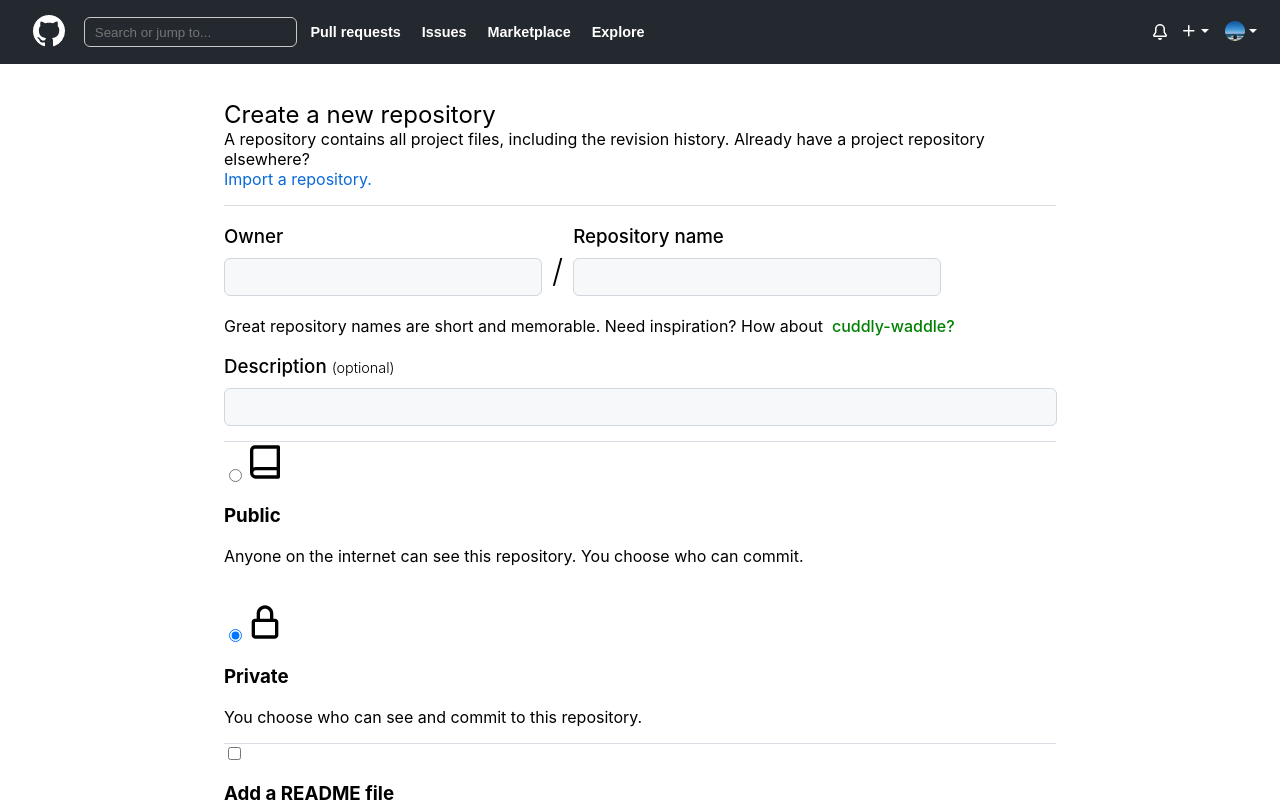
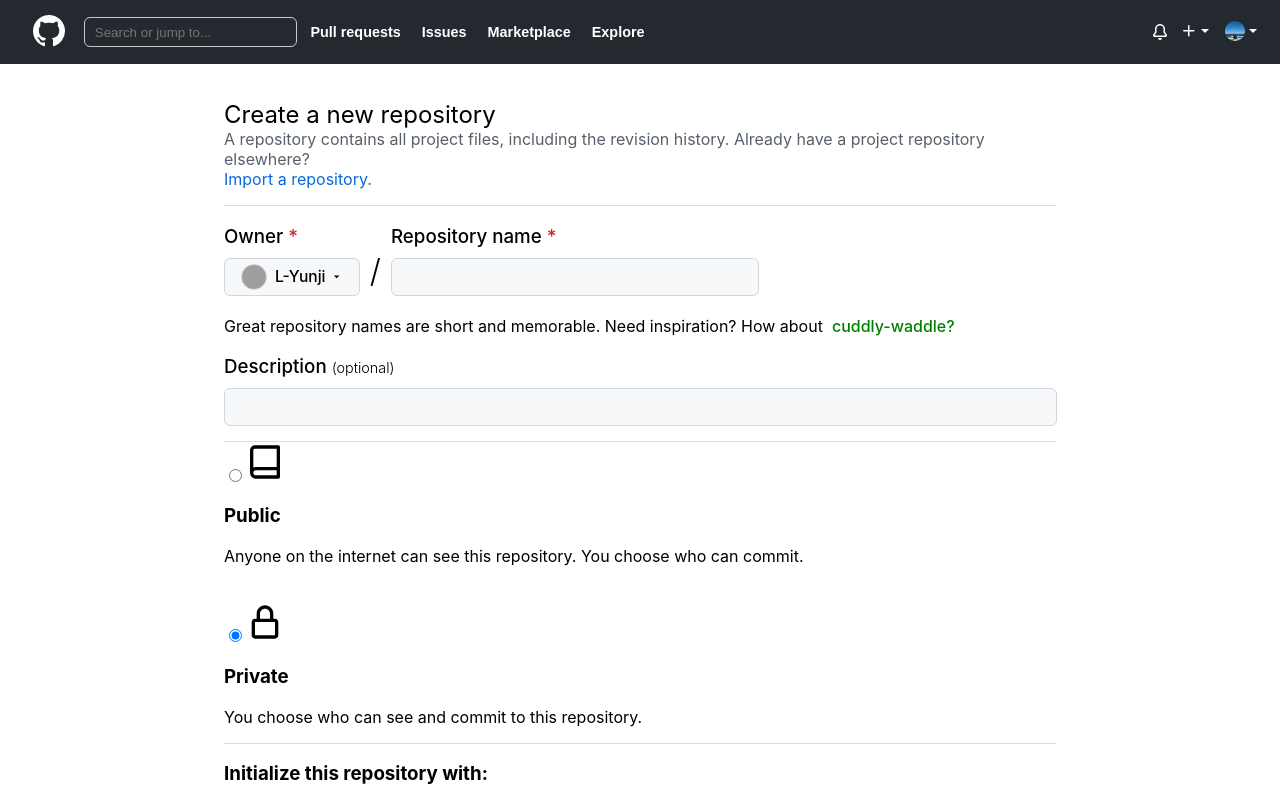
Before and after one commit to EFUB-GitHub-Clone/gitclone-frontend, a React (Create React App) app: page /create-repo in a window 1280 px wide. Shown: the top 802 px of the page. Built offline with nearby package versions, Linux system fonts and the light colour scheme; grey boxes are pictures that could not be loaded.

Commit message:
modify: input창 수정 및 Owner 창 수정

```diff
--- a/src/components/InitializingRepo.js
+++ b/src/components/InitializingRepo.js
@@ -7,6 +7,8 @@
 function InitializingRepo() {
     return (
         <div>
+          <h3>Initialize this repository with:</h3>
+          <p>Skip this step if you’re importing an existing repository.</p>
           <label>
             <input
               type="checkbox"
@@ -43,6 +45,10 @@
                 style={{textDecoration: 'none', color: '#0969da'}}>Learn more.</a>
             </p>
           </label>
+          <p>This will set  main as the default branch. Change the default name in your  &nbsp;
+            <a href="https://github.com/settings/repositories"
+            style={{textDecoration: 'none', color: '#0969da'}}>settings.</a>
+          </p>
         </div>
     );
 }
--- a/src/components/InputBox.js
+++ b/src/components/InputBox.js
@@ -1,5 +1,6 @@
 import React, { useState } from 'react';
 import styled from 'styled-components';
+import {MdArrowDropDown} from 'react-icons/md';
 
 function InputBox() {
 
@@ -13,12 +14,16 @@
       <InputBoxWrapper>
         <MustInputWrapper>
           <SelectOwner>
-            <Title>Owner</Title>
-            <Input type="text" style={{width: '300px'}}></Input>
+            <Title>Owner <span style={{color:'#D02531'}}>*</span></Title>
+            <OwnerButton>
+              <ProfileImg/>
+              <OwnerName>L-Yunji</OwnerName>
+              <MdArrowDropDown/>
+            </OwnerButton>
           </SelectOwner>
           <h1 style={{margin: '10px', fontWeight: '350', paddingTop: '35px'}}>/</h1>
           <InputNameBox>
-            <Title>Repository name</Title>
+            <Title>Repository name <span style={{color:'#D02531'}}>*</span></Title>
             <Input type="text" style={{width: '350px'}}></Input>
           </InputNameBox>
         </MustInputWrapper>
@@ -53,6 +58,32 @@
   margin-bottom: 10px;
 `
 
+const OwnerButton = styled.button`
+  display: flex;
+  flex-direction: row;
+  background-color: #f6f8fa;
+  border-radius: 6px;
+  border: 1px solid #d0d7de;
+  font-family: inherit;
+  line-height: 20px;
+  padding: 0rem 1rem 0rem 1rem;
+  align-items: center;
+`
+const ProfileImg = styled.image`
+  border:1px solid lightgray;
+  border-radius:50%;
+  height:1.5rem;
+  width:1.5rem;
+  background: url("https://1.gall-img.com/hygall/files/attach/images/82/253/713/282/f2d0ddaa6f287abd31f843fe54d28807.png");
+  background-size: 1.5rem;
+  background-color: white;
+`
+
+const OwnerName = styled.h3`
+  font-weight: 500;
+  margin: 0.5rem 4px 0.5rem 8px;
+`
+
 const Input = styled.input`
   background-color: #f6f8fa;
   border-radius: 6px;
@@ -61,6 +92,10 @@
   line-height: 20px;
   font-size: 1rem;
   padding: 0.5rem 0rem 0.5rem 1rem;
+  :focus {
+    outline: 1px solid #0969da;
+    box-shadow: 0 0 0 3px rgba(9,105,218,0.3);
+  }
 `
 
 const InputNameBox = styled.div`
--- a/src/pages/CreateRepo.js
+++ b/src/pages/CreateRepo.js
@@ -11,8 +11,8 @@
       <div>
         <CreateRepoWrapper>
           <Info>
-            <p>
-              <h2 style={{fontWeight: 400, fontSize: '24px', marginBottom: '0'}}>Create a new repository</h2>
+            <p style={{color: "#57606A"}}>
+              <h2 style={{fontWeight: 400, fontSize: '24px', marginBottom: '0', color: 'black'}}>Create a new repository</h2>
               A repository contains all project files, including the revision history. Already have a project repository elsewhere?<br />
               <a href="https://github.com/new/import" style={{textDecoration: 'none', color: '#0969da'}}>Import a repository.</a>
             </p>
```
